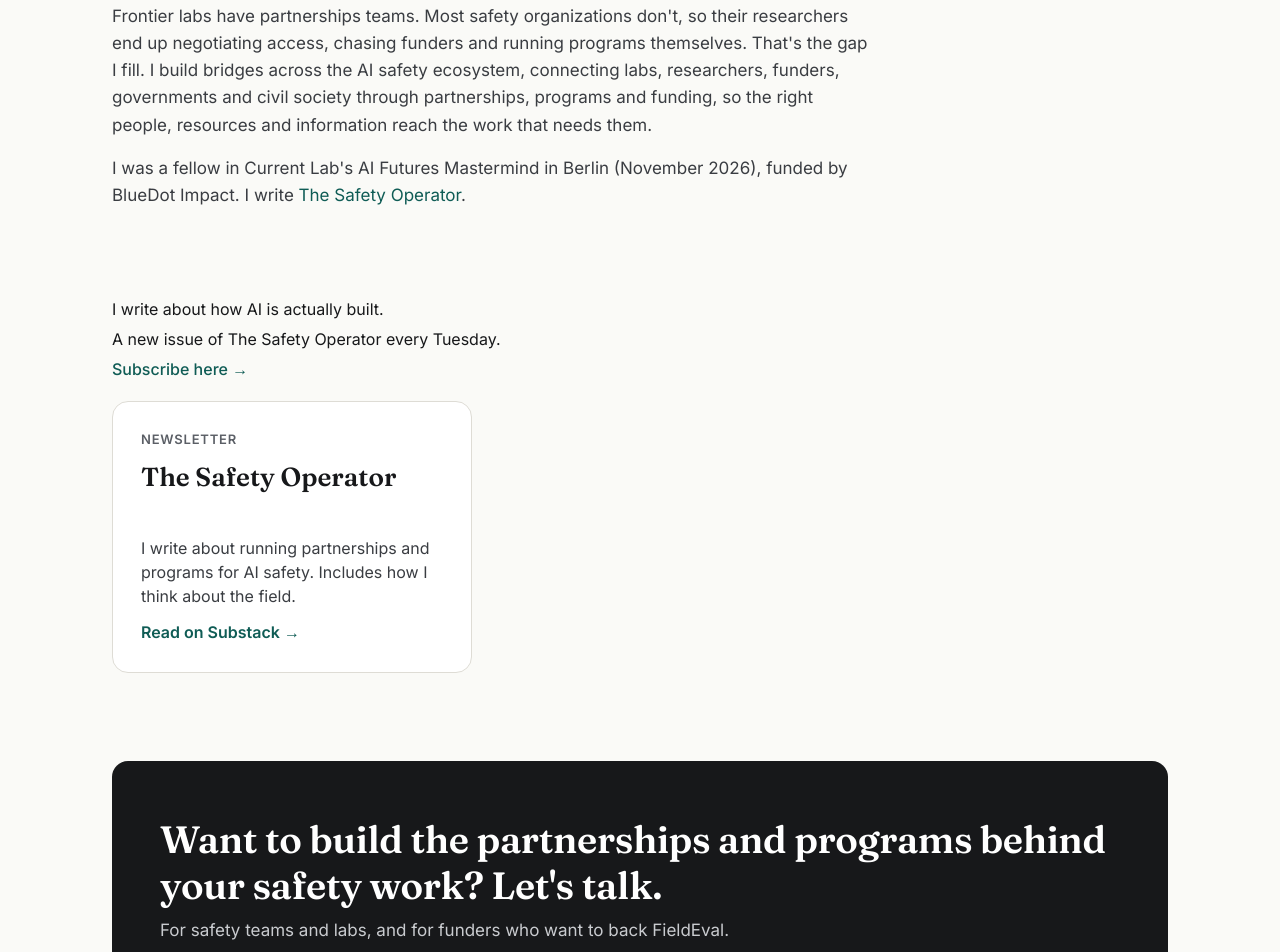
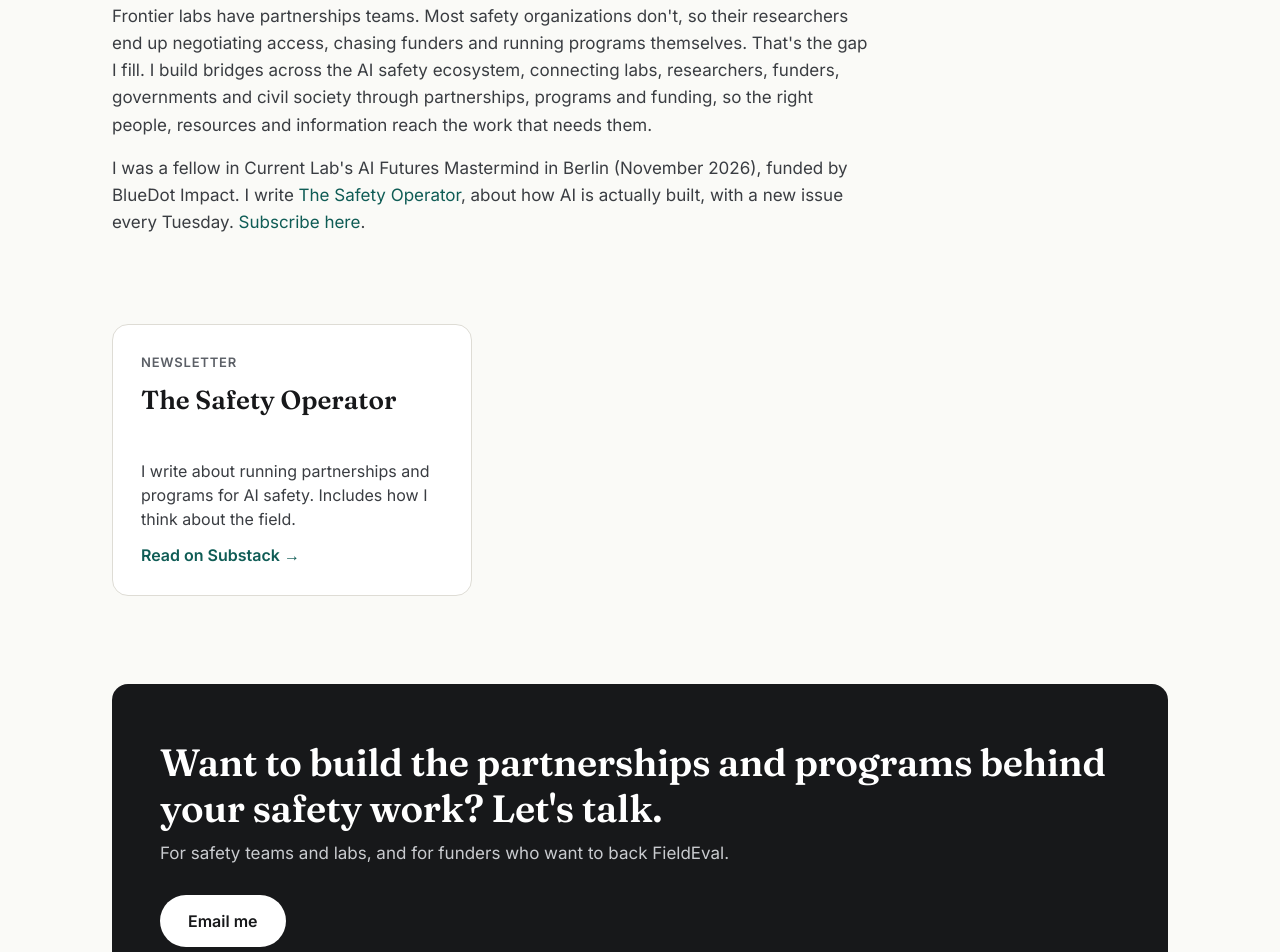
Before and after one commit to sarahnak/Sarah.nakintu-gmail.com, a plain HTML site: page index.html in a window 1280 px wide. Shown: the part 2101-3053 px from the top of the page. Drawn offline with Linux system fonts and the light colour scheme.

Commit message:
Put the Safety Operator intro in About (#20)
Describe the newsletter in the existing About sentence and remove the separate intro block.

```diff
--- a/index.html
+++ b/index.html
@@ -138,16 +138,11 @@
       <h2>About</h2>
       <div class="about-copy">
         <p>Frontier labs have partnerships teams. Most safety organizations don't, so their researchers end up negotiating access, chasing funders and running programs themselves. That's the gap I fill. I build bridges across the AI safety ecosystem, connecting labs, researchers, funders, governments and civil society through partnerships, programs and funding, so the right people, resources and information reach the work that needs them.</p>
-        <p>I was a fellow in Current Lab's AI Futures Mastermind in Berlin (November 2026), funded by BlueDot Impact. I write <a href="https://thesafetyoperator.substack.com">The Safety Operator</a>.</p>
+        <p>I was a fellow in Current Lab's AI Futures Mastermind in Berlin (November 2026), funded by BlueDot Impact. I write <a href="https://thesafetyoperator.substack.com">The Safety Operator</a>, about how AI is actually built, with a new issue every Tuesday. <a href="https://thesafetyoperator.substack.com/subscribe">Subscribe here</a>.</p>
       </div>
     </section>
 
     <section class="section" id="writing">
-      <div class="writing-intro">
-        <p>I write about how AI is actually built.</p>
-        <p>A new issue of The Safety Operator every Tuesday.</p>
-        <p><a href="https://thesafetyoperator.substack.com/subscribe">Subscribe here →</a></p>
-      </div>
       <a class="card" href="https://thesafetyoperator.substack.com">
         <span class="card-kicker">Newsletter</span>
         <span class="card-title">The Safety Operator</span>
--- a/styles.css
+++ b/styles.css
@@ -296,30 +296,13 @@ h2 {
   line-height: 1.2;
 }
 
+#writing .card { max-width: 360px; }
+
 .cards {
   display: flex;
   flex-wrap: wrap;
   gap: 20px;
 }
-
-.writing-intro {
-  display: flex;
-  flex-direction: column;
-  gap: 6px;
-  margin: 0 0 20px;
-  font-family: Inter, system-ui, sans-serif;
-  font-size: 16px;
-  line-height: 1.5;
-  color: var(--text);
-}
-.writing-intro p { margin: 0; }
-.writing-intro a {
-  color: #0F5C55;
-  font-weight: 500;
-  text-decoration: none;
-}
-.writing-intro a:hover { color: var(--accent-hover); }
-#writing .card { max-width: 360px; }
 
 .card {
   flex: 1 1 240px;
```
